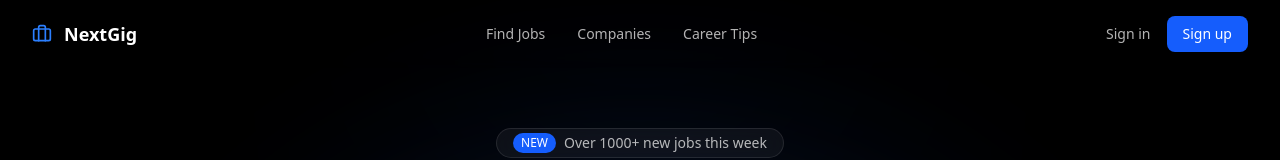
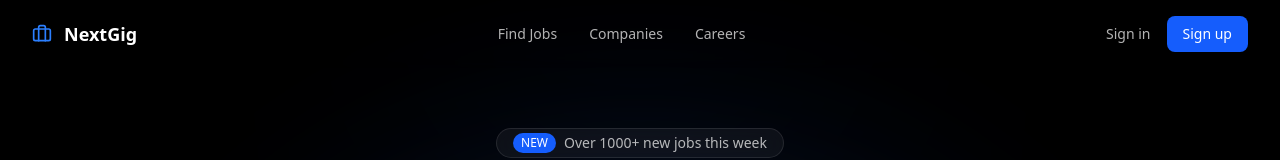
Before and after one commit to GauRav-sINGh123/NextGig, a React (Vite) app in the folder frontend/: page / in a window 1280 px wide. Shown: the top 160 px of the page. Built offline with nearby package versions, Linux system fonts and the light colour scheme.

Commit message:
Link Added To Nav

```diff
--- a/frontend/src/components/Navbar.tsx
+++ b/frontend/src/components/Navbar.tsx
@@ -38,15 +38,15 @@ function Navbar() {
         <span className="text-lg font-semibold">NextGig</span>
       </div>
       <nav className="hidden md:flex items-center space-x-8">
-        <a href="#" className="text-sm text-white/70 hover:text-white transition-colors">
+        <Link to={"/browse"} className="text-sm text-white/70 hover:text-white transition-colors">
           Find Jobs
-        </a>
-        <a href="#" className="text-sm text-white/70 hover:text-white transition-colors">
+        </Link>
+        <Link to="/companies" className="text-sm text-white/70 hover:text-white transition-colors">
           Companies
-        </a>
-        <a href="#" className="text-sm text-white/70 hover:text-white transition-colors">
-          Career Tips
-        </a>
+        </Link>
+        <Link to='/careers' className="text-sm text-white/70 hover:text-white transition-colors">
+          Careers
+        </Link>
       </nav>
       {user ? (
         <div>
```
